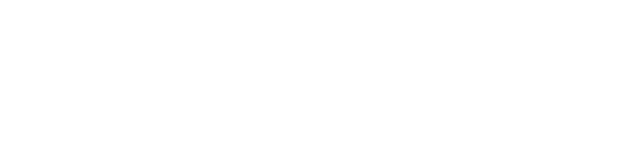
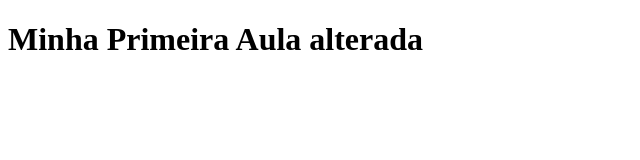
Before and after one commit to danielnunes132/curso_FrontEnd, a plain HTML site: page index.html in a window 1280 px wide. Shown: the whole page, without its empty margins (0-640 px from the left). Drawn offline with Linux system fonts and the light colour scheme.

Commit message:
adicionada uma palavra

```diff
--- a/index.html
+++ b/index.html
@@ -6,6 +6,6 @@
     <title>Document</title>
 </head>
 <body>
-
+    <h1>Minha Primeira Aula alterada</h1>
 </body>
 </html>
```
